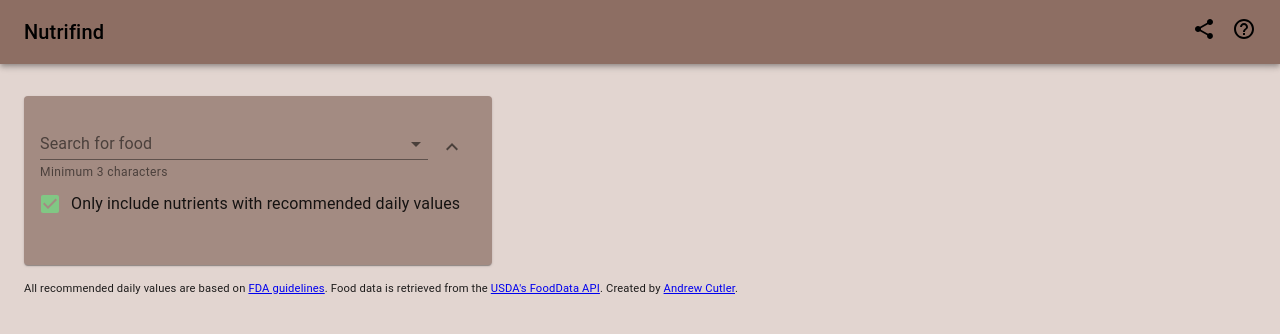
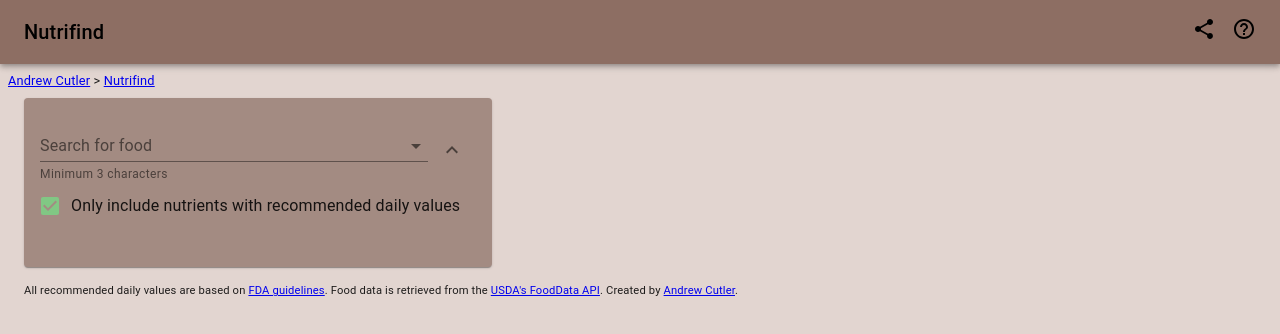
Before and after one commit to AndrewCutler/Nutrifind, a React (Create React App) app: page / in a window 1280 px wide. Shown: the top 334 px of the page. Built offline with nearby package versions, Linux system fonts and the light colour scheme.

Commit message:
breadcrumbs

```diff
--- a/src/app/App.tsx
+++ b/src/app/App.tsx
@@ -42,7 +42,20 @@ const App = (): ReactElement => {
 						/>
 					</div>
 				) : (
-					<Home />
+					<>
+						<div
+							style={{
+								marginBottom: theme.spacing(1),
+								marginTop: theme.spacing(1),
+								paddingLeft: theme.spacing(1),
+								fontSize: '0.8rem'
+							}}
+						>
+							<a href='http://andrewcutler.info'>Andrew Cutler</a>{' '}
+							&gt; <a href='/'>Nutrifind</a>
+						</div>
+						<Home />
+					</>
 				)}
 				<QueryParamsListener />
 				<AdUnit />
--- a/src/appbar/Appbar.tsx
+++ b/src/appbar/Appbar.tsx
@@ -11,7 +11,7 @@ const Appbar = (): ReactElement => {
 			color='primary'
 			position='static'
 			style={{
-				marginBottom: theme.spacing(4),
+				// marginBottom: theme.spacing(4),
 				color: theme.palette.common.black
 			}}
 		>
--- a/src/food-table/NutrientCell.tsx
+++ b/src/food-table/NutrientCell.tsx
@@ -6,8 +6,9 @@ import { getHexBackgroundByPercentage } from '../utility/math';
 import { INutrient } from '../models/models';
 
 const StyledTableCell = withStyles(() => ({
-	head: {
-		backgroundColor: '#ff4b05'
+	body: {
+		// backgroundColor: '#ff4b05',
+		// padding: 0
 	}
 }))(TableCell);
 
```
